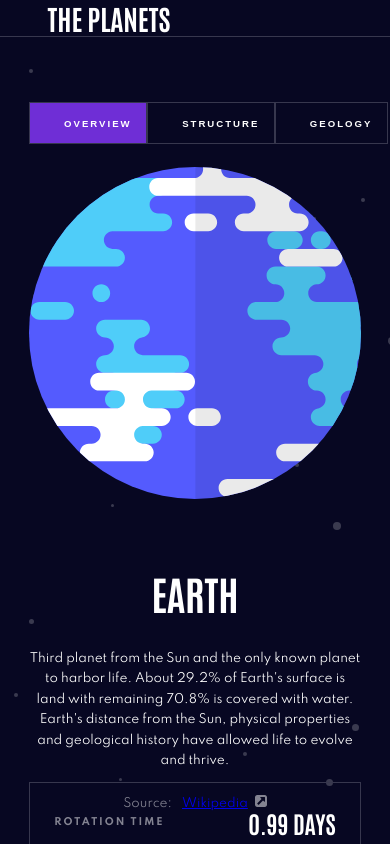
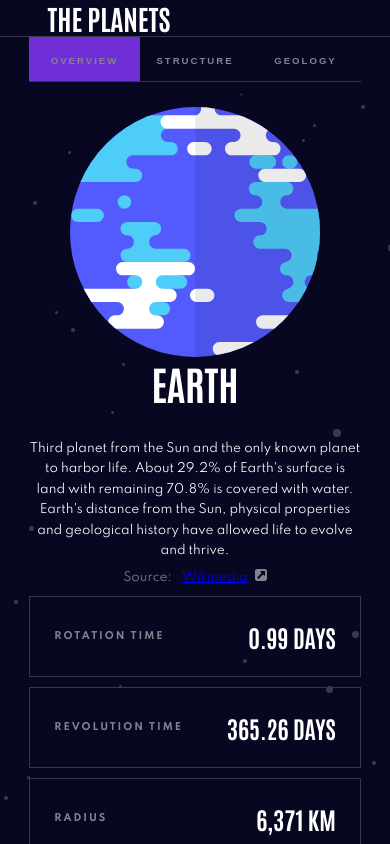
Before and after one commit to ScarSymmetry/-FrontEndMentor-Planets-Facts-with-React, a React (Create React App) app: page / in a window 390 px wide. Shown: the top 844 px of the page. Built offline with nearby package versions, Linux system fonts and the light colour scheme.

Commit message:
mobile nav fixes

```diff
--- a/src/PlanetsButton.module.css
+++ b/src/PlanetsButton.module.css
@@ -56,10 +56,19 @@
 }
 
 @media only screen and (max-width: 768px) {
+	.container {
+		padding: 0;
+	}
+
 	.container::before {
 		display: none;
 	}
 	.button {
-		flex: 1;
+		color: var(--color-light-grey);
+		text-align: center;
+	}
+	.button > span {
+		display: inline-block;
+		margin: 0 auto;
 	}
 }
--- a/src/TabWrapper.module.css
+++ b/src/TabWrapper.module.css
@@ -8,6 +8,5 @@
 @media only screen and (max-width: 768px) {
 	.buttonWrapper {
 		flex-direction: row;
-		justify-content: stretch;
 	}
 }
--- a/src/componenets/Main/Main.module.css
+++ b/src/componenets/Main/Main.module.css
@@ -151,6 +151,20 @@ a {
 	.planet {
 		grid-template-rows: 60px 1fr 200px;
 		row-gap: 10px;
+		margin-bottom: 2em;
+		padding-top: 0;
+	}
+
+	.planet * button {
+		margin: 0;
+		border-top: none;
+		border-inline: none;
+	}
+	.tab_container {
+		justify-self: stretch;
+		grid-column: 1 / -1;
+		grid-row: 1 / 2;
+		min-width: 0px;
 	}
 
 	.text_container {
@@ -159,17 +173,31 @@ a {
 		grid-row: 3 / 4;
 		text-align: center;
 	}
+
+	.planet__description {
+		padding-bottom: 0;
+		min-height: 160px;
+	}
+
 	.image_container {
 		grid-column: 1 / -1;
 		grid-row: 2 / 3;
+		min-height: 250px;
 	}
 	.image_container_secondary {
 		grid-column: 1 / -1;
 		grid-row: 2 / 3;
+		min-height: 250px;
 	}
-	.tab_container {
-		justify-self: stretch;
-		grid-column: 1 / -1;
-		grid-row: 1 / 2;
+
+	.planet__image {
+		max-width: 250px;
+	}
+	.image__primary {
+		max-width: 250px;
+	}
+	.image__secondary {
+		max-width: 100px;
+		height: auto;
 	}
 }
```
